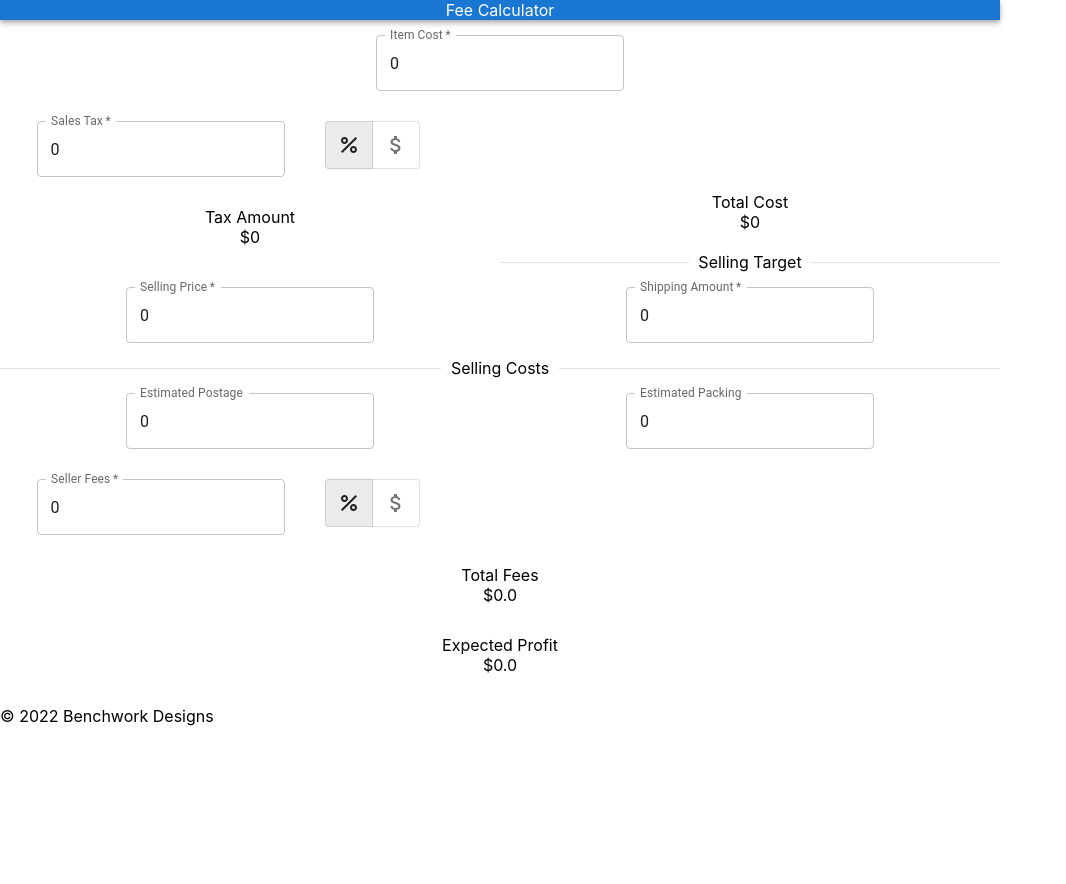
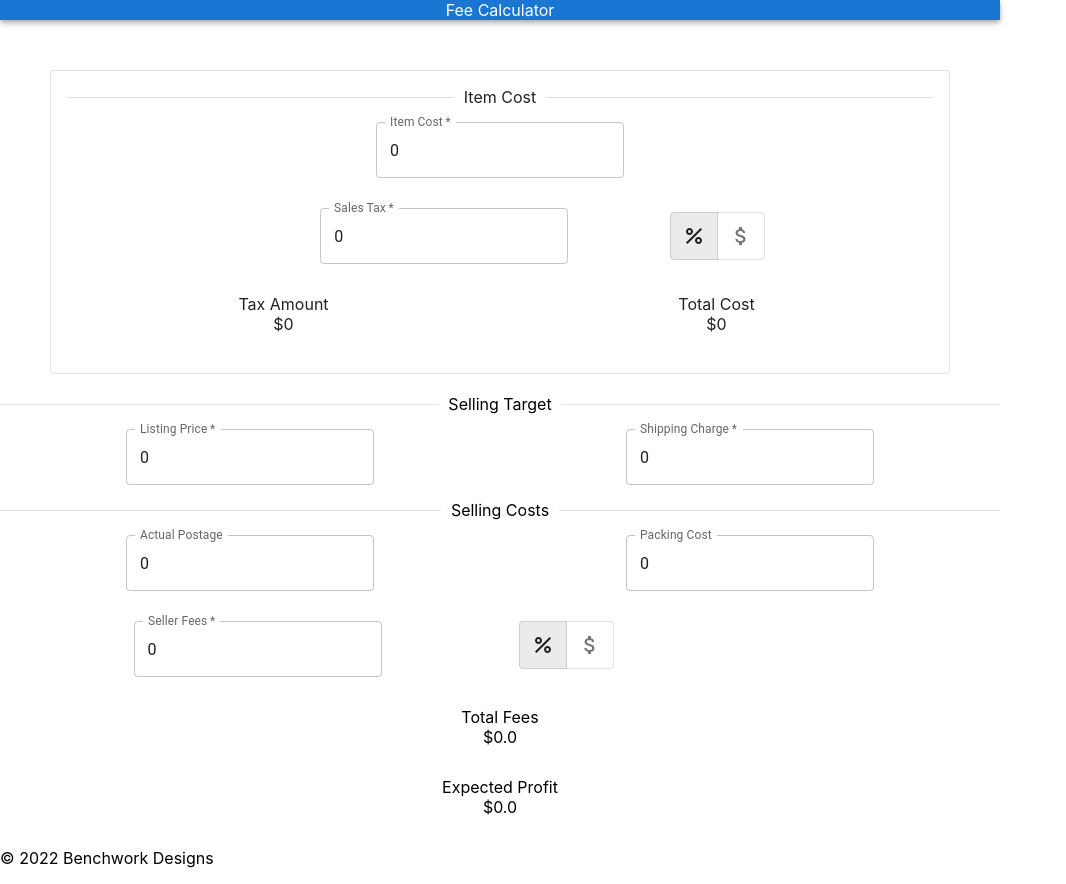
Before and after one commit to Fortee2/flipper-fees, a React (Create React App) app: page / in a window 1280 px wide. Shown: the whole page, without its empty margins (0-1066 px from the left). Before the commit the page ends 800 px from the top, so only its background shows below. Built offline with nearby package versions, Linux system fonts and the light colour scheme.

Commit message:
Updated UI for Item Cost
Updated UI for Item Cost

```diff
--- a/src/components/Pages/Calculator/CalculatorPage.tsx
+++ b/src/components/Pages/Calculator/CalculatorPage.tsx
@@ -1,6 +1,6 @@
 import { useEffect, useState } from "react";
 import TextField from '@mui/material/TextField';
-import ItemCalculator from "../../../calculators/ItemCalculator";
+
 import { AppBar, Divider } from "@mui/material";
 import { Box } from "@mui/system";
 import SellingFee from "../../../model/SellingFee";
@@ -12,7 +12,7 @@ import ItemCost from "./ItemCost";
 const CalculatorPage =  () => {
 
     const [sellPrice, setSellPrice] = useState<number>(0);
-    const [salesTax, setSalesTax] = useState<number>(0);
+    //const [salesTax, setSalesTax] = useState<number>(0);
     const [shippingChrg, setShippingChrg] = useState<number>(0);
     const [estimatedShipping, setEstimatedShipping] = useState<number>(0);
     const [estimatedPacking, setEstimatedPacking] = useState<number>(0);
@@ -20,11 +20,9 @@ const CalculatorPage =  () => {
     const [totalCost, setTotalCost] = useState<number>(0);
     const [totalFee, setTotalFee] = useState<number>(0);
 
-
-    const setCalculatedAmount = (itemPrice : number, salesTax :number, salesTaxType: FeeTypes ) => {
-        const Item = new ItemCalculator( itemPrice, salesTax, salesTaxType, 0, 0 );
-        setSalesTax(Item.calculatedTax)
-        setTotalCost(Item.totalItemCost);
+    const handleItemCostChange = (itemPrice : number) => {
+        setTotalCost(itemPrice);
+      //  setSalesTax(taxValue);
     }
 
     const calculateTotalFees = (fees:SellingFee[]) => {
@@ -54,19 +52,11 @@ const CalculatorPage =  () => {
                 Fee Calculator
             </AppBar>
 
-            <Box >
-                <ItemCost handleOnChange={setCalculatedAmount} />
-                <div className="col-6">
-                    <span>Tax Amount</span>
-                        <br></br>
-                        <span>${salesTax}</span>
-                </div>
-                <div>
-                    <span>Total Cost</span>
-                    <br></br>
-                    <span>${totalCost}</span>
-                </div>
-            </Box>
+            <div className="calculatorContent" >
+                <ItemCost handleOnChange={handleItemCostChange} />
+
+
+            </div>
         <br />
 
             <Divider>Selling Target</Divider>
@@ -78,7 +68,7 @@ const CalculatorPage =  () => {
                             required
                             id="selling-price"
                             type={"number"}
-                            label="Selling Price"
+                            label="Listing Price"
                             onChange={(event)=>{
                                 setSellPrice(Number(event.target.value));
                             }
@@ -91,7 +81,7 @@ const CalculatorPage =  () => {
                             required
                             id="shipping"
                             type={"number"}
-                            label="Shipping Amount"
+                            label="Shipping Charge"
                             onChange={(event)=>{
                                 setShippingChrg(Number(event.target.value));
                             }
@@ -105,7 +95,7 @@ const CalculatorPage =  () => {
                 <div className="row">
                     <div className="col-6">
                         <TextField
-                            label="Estimated Postage"
+                            label="Actual Postage"
                             type={'number'}
                             onChange={(event)=>{
                                 setEstimatedShipping(Number(event.target.value));
@@ -116,11 +106,11 @@ const CalculatorPage =  () => {
                     </div>
                     <div className="col-6">
                         <TextField
-                            label="Estimated Packing"
+                            label="Packing Cost"
                             type={'number'}
                             onChange={(event)=>{
                                 setEstimatedPacking(Number(event.target.value));
-                            }
+                                }
                             }
                             value={estimatedPacking}
                         />
--- a/src/components/Pages/Calculator/ItemCost.tsx
+++ b/src/components/Pages/Calculator/ItemCost.tsx
@@ -1,23 +1,39 @@
+import { Card, CardContent, Divider } from "@mui/material";
 import TextField from "@mui/material/TextField";
 import { useEffect, useState } from "react";
+import ItemCalculator from "../../../calculators/ItemCalculator";
 import FeeTypes from "../../../enums/FeeTypes";
 import { PrecentageInput } from "../../shared/PrecentageInput";
 
 interface ItemCostProps {
-    handleOnChange: (itemPrice : number, taxValue: number,  taxType :  FeeTypes)    => void;
+    handleOnChange: (itemPrice : number)    => void;
 }
 
 const ItemCost = (props: ItemCostProps ) => {
     const [itemPrice, setItemPrice] = useState<number>(0);
     const [salesTax, setSalesTax] = useState<number>(0);
     const [salesTaxType , setSalesTaxType] = useState<number>(FeeTypes.PERCENTAGE);
+    const [totalTax, setTotalTax] = useState<number>(0);
+    const [totaCost, setTotalCost] = useState<number>(0);
+
+    const setCalculatedAmount = (itemPrice : number, salesTax :number, salesTaxType: FeeTypes ) => {
+        const Item = new ItemCalculator( itemPrice, salesTax, salesTaxType, 0, 0 );
+        setTotalTax(Item.calculatedTax)
+        setTotalCost(Item.totalItemCost);
+    }
 
     useEffect(() => {
-        props.handleOnChange(itemPrice, salesTax, salesTaxType);
+        setCalculatedAmount(itemPrice, salesTax, salesTaxType);
+        props.handleOnChange(totaCost);
     },[itemPrice, salesTax]);
 
     return (
         <>
+            <Card variant="outlined">
+                <CardContent>
+                    <Divider>
+                        Item Cost
+                    </Divider>
                     <div className="row">
                         <div className="col-12">
                             <TextField
@@ -27,7 +43,6 @@ const ItemCost = (props: ItemCostProps ) => {
                                 type={"number"}
                                 onChange={(event)=>{
                                     setItemPrice( Number(event.target.value));
-
                                 } }
                                 label="Item Cost"
                                 value={itemPrice}
@@ -35,7 +50,8 @@ const ItemCost = (props: ItemCostProps ) => {
                         </div>
                     </div>
                     <div className="row"  >
-                <div className="col-12">
+                        <div className="col-12 center">
+
                                 <PrecentageInput
                                     label="Sales Tax"
                                     amtType={FeeTypes.PERCENTAGE}
@@ -48,6 +64,22 @@ const ItemCost = (props: ItemCostProps ) => {
                             </div>
 
                     </div>
+                    <div className="row">
+                        <div className="col-6">
+                            <span>Tax Amount</span>
+                                <br></br>
+                                <span>${totalTax}</span>
+                        </div>
+                        <div className="col-6">
+                            <span>Total Cost</span>
+                            <br></br>
+                            <span>${totaCost}</span>
+                        </div>
+                    </div>
+                </CardContent>
+            </Card>
+
+
         </>
     );
 }
--- a/src/components/shared/PrecentageInput.tsx
+++ b/src/components/shared/PrecentageInput.tsx
@@ -1,6 +1,3 @@
-import FormControl from "@mui/material/FormControl";
-import MenuItem from "@mui/material/MenuItem";
-import Select from "@mui/material/Select";
 import AttachMoneyIcon from '@mui/icons-material/AttachMoney';
 import PercentIcon from '@mui/icons-material/Percent';
 import TextField from "@mui/material/TextField";
--- a/src/index.css
+++ b/src/index.css
@@ -24,7 +24,7 @@ code {
 .col-6 {width: 50%;}
 .col-7 {width: 58.33%;}
 .col-8 {width: 66.66%;}
-.col-9 {width: 75%;}
+.col-9 {width: 75%; }
 .col-10 {width: 83.33%;}
 .col-11 {width: 91.66%;}
 .col-12 {width: 100%;}
@@ -46,6 +46,17 @@ code {
 }
 
 .width-30 {
-  width: 30%;
+  display: block;
+  width: 50%;
   margin-right: 2%;
 }
+.center {
+  display: flex;
+  align-items: center;
+  justify-content: center;
+}
+.calculatorContent {
+  width: 90%;
+  margin-top: 5%;
+  margin-left: 5%;
+}
```
Also changed, not shown: .eslintrc.json, 1 other file (tests, documents, lock files or other folders). Lines whose indentation alone changed are shown as unchanged.
